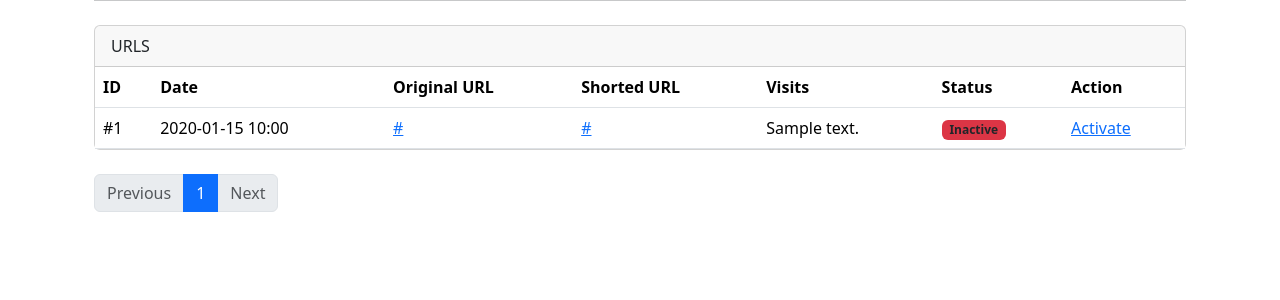
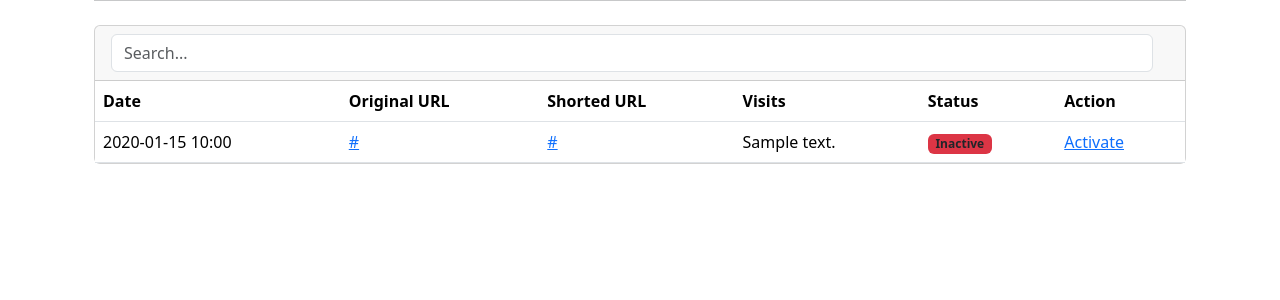
Before and after one commit to Bish0p-r/flask-url-shortener, a Flask app: template app/templates/user/list_of_urls.html in a window 1280 px wide. Shown: the part 136-436 px from the top of the page. Run offline with Flask 3, Linux system fonts and the light colour scheme; the template is opened without the code that fills it: most values are stand-ins (such as "Sample title", 1, 10 or a date in 2020); some libraries are stand-ins or nearby versions.

Commit message:
List of URLS search field.

```diff
--- a/app/templates/user/list_of_urls.html
+++ b/app/templates/user/list_of_urls.html
@@ -1,4 +1,5 @@
 {% extends 'base.html' %}
+{% from 'bootstrap5/form.html' import render_form, render_field, render_form_row %}
 
 {% block title %}{{ title }}{% endblock %}
 
@@ -10,13 +11,16 @@
         </nav>
         <hr class="mt-0 mb-4">
         <div class="card mb-4">
-            <div class="card-header">URLS</div>
+            <div class="card-header">
+                <form class="col-12 col-lg-auto mb-3 mb-lg-0 me-lg-3" role="search" method="GET">
+                    <input type="search" class="form-control" placeholder="Search..." aria-label="Search" name="query">
+                </form>
+            </div>
             <div class="card-body p-0">
                 <div class="table-responsive table-billing-history">
                     <table class="table mb-0">
                         <thead>
                         <tr>
-                            <th class="border-gray-200" scope="col">ID</th>
                             <th class="border-gray-200" scope="col">Date</th>
                             <th class="border-gray-200" scope="col">Original URL</th>
                             <th class="border-gray-200" scope="col">Shorted URL</th>
@@ -28,7 +32,6 @@
                         <tbody>
                         {% for url in pages.items %}
                             <tr>
-                                <td>#{{ url.id }}</td>
                                 <td>{{ url.created_at.strftime('%Y-%m-%d %H:%M') }}</td>
                                 <td><a href="{{ url.original_url }}">{{ url.original_url|truncate(44) }}</a></td>
                                 <td><a href="{{ url.short_url }}">{{ url.short_url }}</a></td>
@@ -47,7 +50,7 @@
                 </div>
             </div>
         </div>
-        {% if pages.total %}
+        {% if pages.total > 10 %}
             <nav>
                 <ul class="pagination">
                     <li class="page-item {% if not pages.has_prev %}disabled{% endif %}">
```
Also changed, not shown: app/user/views.py (+19 -3 lines).
